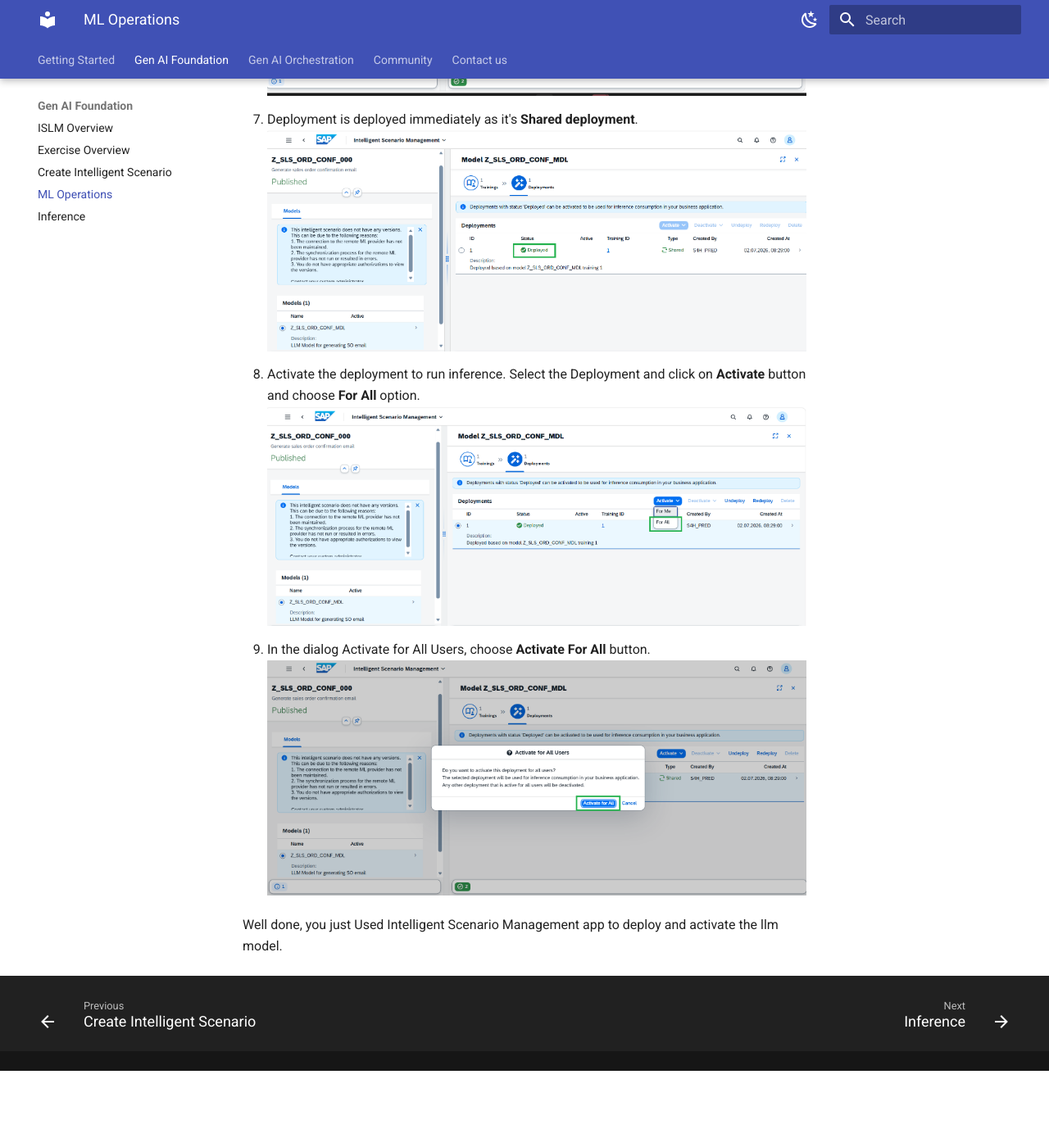
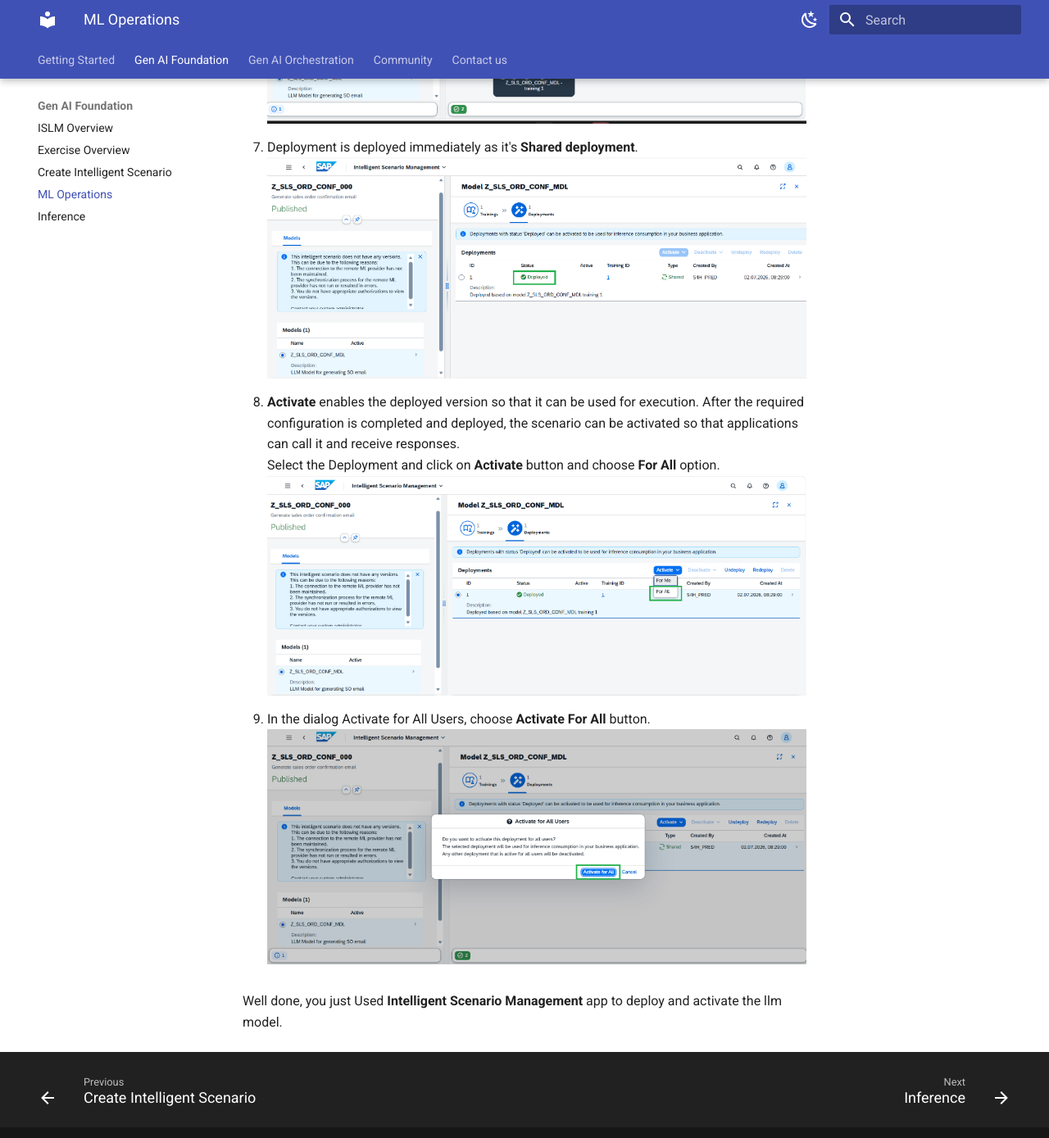
Before and after one commit to SAP-CLM-SL/ISLM, an MkDocs documentation site: the page built from docs/ISLM_with_SAPGenAI/mloperations.md, in a window 1280 px wide and 1400 px high, scrolled down 2113 px. Shown: the top 1389 px of the window at 82% size. Built offline with MkDocs 1.6.1 and Material for MkDocs 9.7.7, drawn with Linux system fonts in a browser that asks for light colours; before the commit the page ends 3420 px from its top, so only the background shows below that; some of the changed text lies outside the part shown.

Commit message:
Update mloperations.md

```diff
--- a/docs/ISLM_with_SAPGenAI/mloperations.md
+++ b/docs/ISLM_with_SAPGenAI/mloperations.md
@@ -3,23 +3,32 @@
 Once the Intelligent Scenario is published, the Intelligent Scenario Management app helps you to deploy and activate the model for productive usage.
 In this section, you will use the **Intelligent Scenario Management app** to perform operations on your Intelligent Scenario.
 
-1. Open the Fiori Launchpad by clicking [here](https://44.219.212.100:44301/sap/bc/ui5_ui5/ui2/ushell/shells/abap/FioriLaunchpad.html#Shell-home) and launch **Intelligent Scenario Management** app under **Analytics** tab.
-   ![](./images/Management.png)
+1. Open the Fiori Launchpad and launch the **Intelligent Scenario Management** app under the **Analytics** tab. Please refer to the cheat sheet for guidance.
+   ![](./images/Management.png) <br>
+
 2. Search the **Gen AI** scenario created by you and navigate to the details page by clicking the **'>'** icon.
-   ![](./images/Mpage.png)
+   ![](./images/Mpage.png) <br>
+
 3. Navigate to details page by clicking the **'>'** icon
-   ![](./images/ModelView.png)
+   ![](./images/ModelView.png) <br>
+
 4. As GenAI is a pre-trained model and the reuse connectivity is already configured in the system, the synchronization has completed successfully using the default training setup. Select the default training and click the **Deploy** Button.
-   ![](./images/Deploy.png)
-5. Click the **Deploy and Monitor** button.
-   ![](./images/DeployMonitor.png)
+   ![](./images/Deploy.png) <br>
+
+5. **Deployment** makes the configured AI model or scenario available for use. Click the **Deploy and Monitor** button.
+   ![](./images/DeployMonitor.png) <br>
+
 6. A new Deployment is **Scheduled**.
-   ![](./images/Scheduled.png)
+   ![](./images/Scheduled.png) <br>
+
 7. Deployment is deployed immediately as it's **Shared deployment**.
-   ![](./images/Deployed.png)
-8. Activate the deployment to run inference. Select the Deployment and click on **Activate** button and choose **For All** option.
-   ![](./images/Activate.png)
+   ![](./images/Deployed.png) <br>
+
+8. **Activate** enables the deployed version so that it can be used for execution. After the required configuration is completed and deployed, the scenario can be activated so that applications can call it and receive responses.<br>
+Select the Deployment and click on **Activate** button and choose **For All** option.
+   ![](./images/Activate.png) <br>
+
 9. In the dialog Activate for All Users, choose **Activate For All** button.
    ![](./images/ActiveForAll.png)
 
-Well done, you just Used Intelligent Scenario Management app to deploy and activate the llm model.
+Well done, you just Used **Intelligent Scenario Management** app to deploy and activate the llm model.
```
